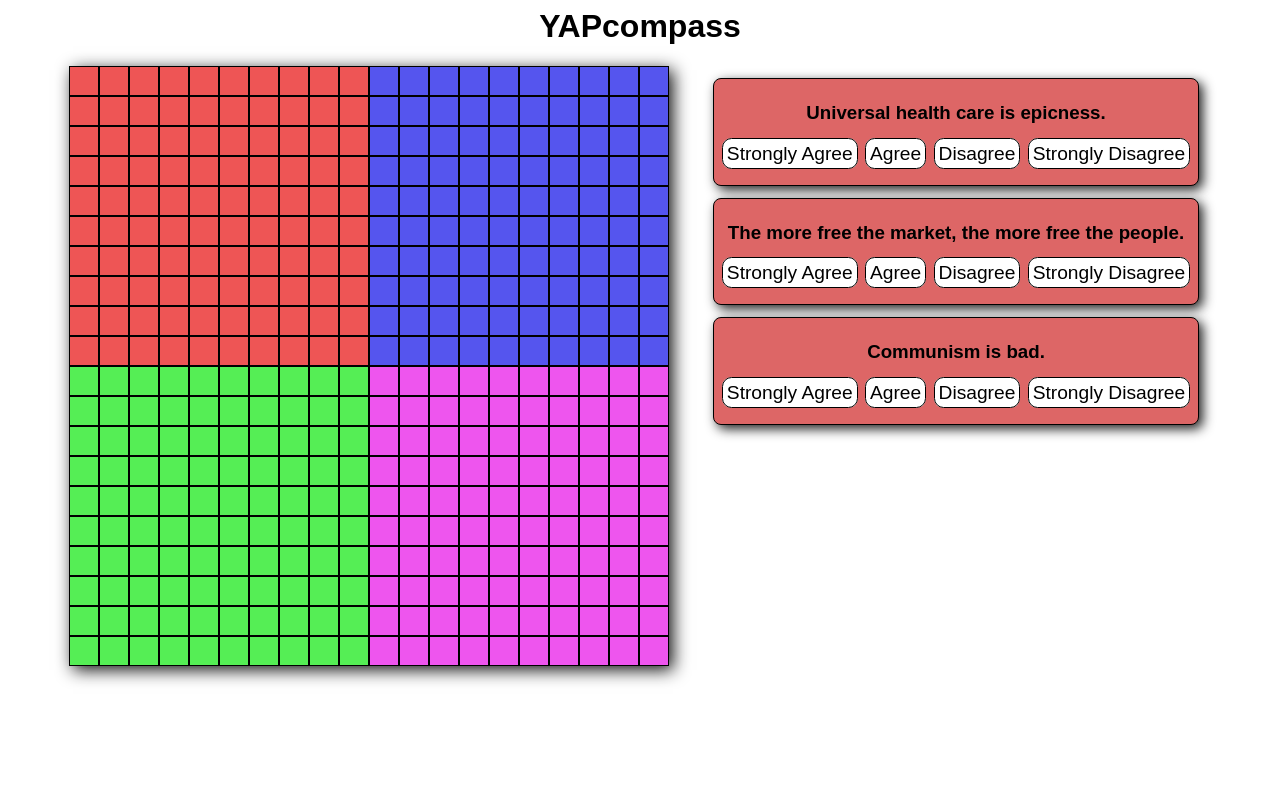
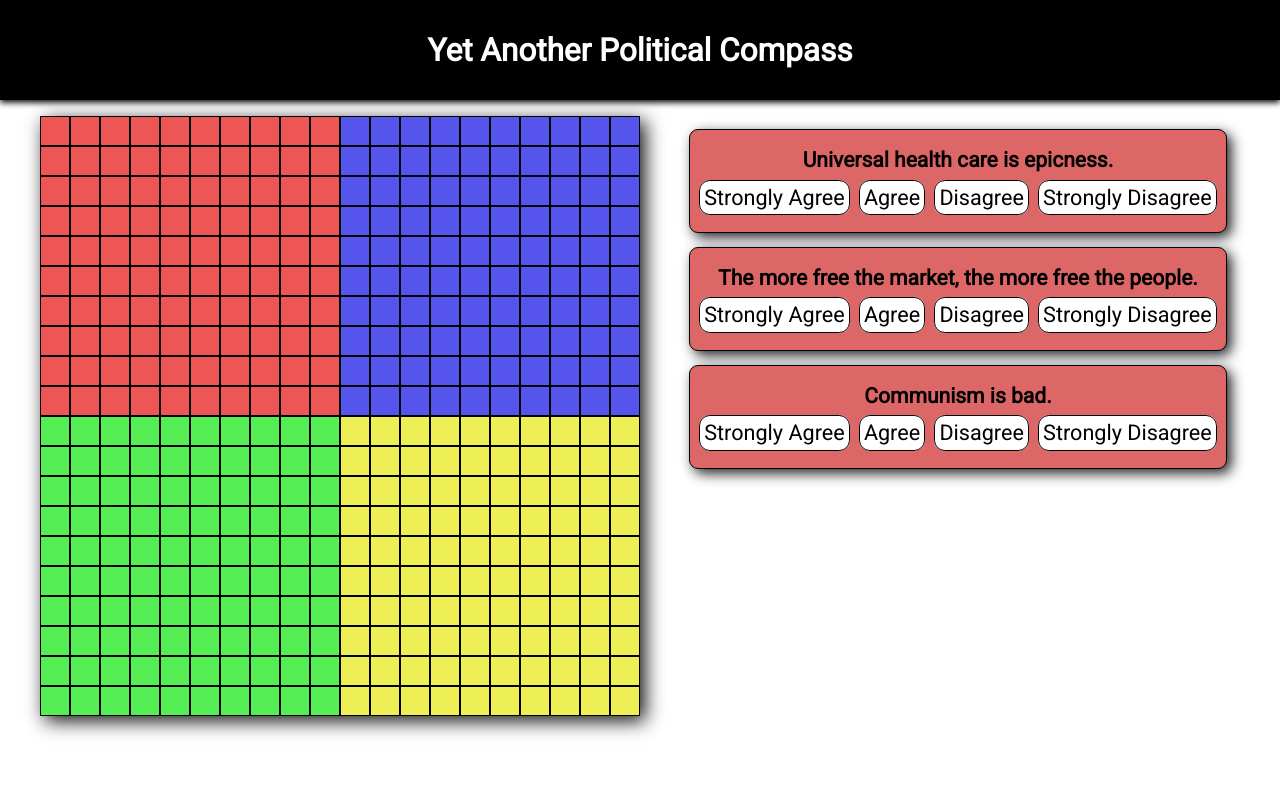
Before and after one commit to yapms/YAPct, a PHP site: page / in a window 1280 px wide. Run offline with PHP 8.4, Linux system fonts and the light colour scheme.

Commit message:
Updated color of libertarian to yellow

```diff
--- a/index.html
+++ b/index.html
@@ -4,12 +4,17 @@
 			YAPcompass
 		</title>
 		<link rel="stylesheet" href="style.css">
+		<link rel="stylesheet" href="https://fonts.googleapis.com/css?family=Roboto">
 		<script src="https://cdn.jsdelivr.net/npm/jquery@3.5.1/dist/jquery.min.js"></script>
+		<link rel="icon" href="https://www.yapms.com/app/res/yapms/yapms-16.png" sizes="16x16" type="image/png"/>
+		<link rel="icon" href="https://www.yapms.com/app/res/yapms/yapms-32.png" sizes="32x32" type="image/png"/>
+		<link rel="icon" href="https://www.yapms.com/app/res/yapms/yapms-48.png" sizes="48x48" type="image/png"/>
+		<link rel="apple-touch-icon" href="https://www.yapms.com/app/res/yapms/yapms-180.png" sizes="180x180" type="image/png"/>
 	</head>
 	<body id="body">
 		<h1 id="main_header">
-			YAPcompass
-		</h2>
+			Yet Another Political Compass
+		</h1>
 		<div id="main_body">
 			<canvas id="compass" width="600" height="600">
 			</canvas>
--- a/source.js
+++ b/source.js
@@ -119,8 +119,9 @@ function createPosition(x, y) {
 	y *= -1;
 	y += 10;
 	ctx.fillStyle = "#ff0000";
+	ctx.lineWidth = 5;
 	ctx.beginPath();
-	ctx.arc(x * (width / 20), y * (height / 20), (width/20) / 3, 0, 2 * Math.PI);
+	ctx.arc(x * (width / 20), y * (height / 20), (width/20) / 2.5, 0, 2 * Math.PI);
 	ctx.stroke();
 	ctx.fill();
 }
@@ -136,7 +137,7 @@ function createGrid() {
 	ctx.fillStyle = "#55ee55";
 	ctx.fillRect(0, height/2, width/2, height/2);
 
-	ctx.fillStyle = "#ee55ee";
+	ctx.fillStyle = "#eeee55";
 	ctx.fillRect(width/2, height/2, width/2, height/2);
 
 	ctx.lineWidth = 2;
--- a/style.css
+++ b/style.css
@@ -1,12 +1,25 @@
-#body {
-	font-family: arial;
+body, html {
+	font-family: 'Roboto';
+	margin: 0px;
+	padding: 0px;
 	text-align: center;
+	font-size: 18px;
 }
 
 #main_body {
 	display: flex;
 	flex-direction: horizontal;
 	justify-content: center;
+}
+
+#main_header {
+	color: white;
+	background: black;
+	margin-bottom: 0.5em;
+	padding: 1em;
+	font-size: 1.75em;
+	font-weight: bold;
+	box-shadow: 0px 0.1em 0.2em black;
 }
 
 #compass {
@@ -32,6 +45,11 @@
 	border-radius: 0.5em;
 }
 
+.question h3 {
+	padding: 0.1em;
+	margin: 0.5em;
+}
+
 .question_text {
 
 }
```
